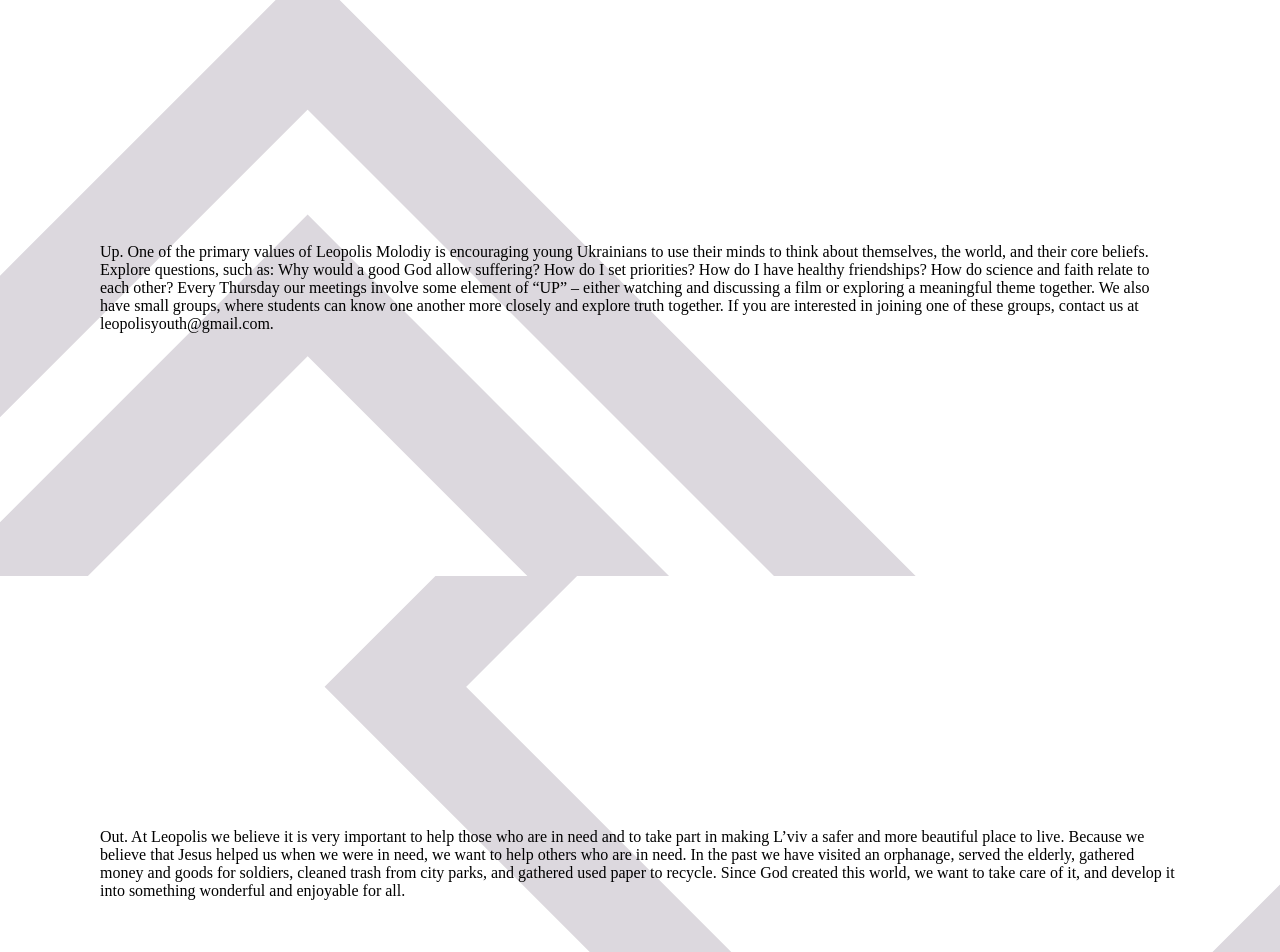
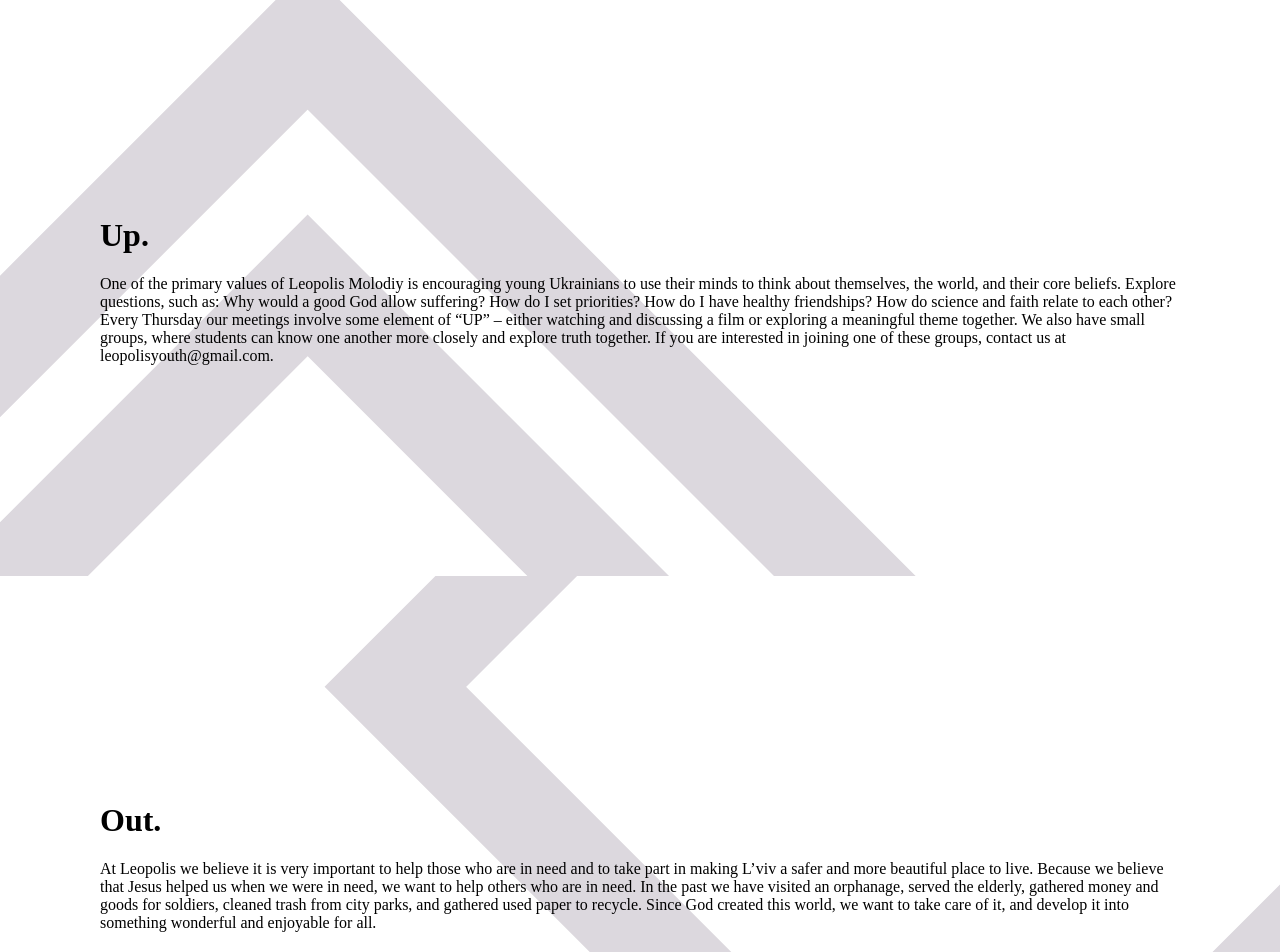
Before and after one commit to gottfried-github/leopolis, a website: page src/index.html in a window 1280 px wide. Shown: the top 952 px of the page. Drawn offline with nearby package versions, Linux system fonts and the light colour scheme; files that its build step writes are made by us from their sources.

Commit message:
wrap headings into h tags

```diff
--- a/src/index.html
+++ b/src/index.html
@@ -32,8 +32,9 @@
                 </div>
                 <div class="content-wrap">
                   <div class="content">
+                    <h1>Up.</h1>
                     <p>
-                      Up. One of the primary values of Leopolis Molodiy is encouraging young Ukrainians to use their minds to think about themselves, the world, and their core beliefs. Explore questions, such as: Why would a good God allow suffering? How do I set priorities? How do I have healthy friendships? How do science and faith relate to each other? Every Thursday our meetings involve some element of “UP” – either watching and discussing a film or exploring a meaningful theme together. We also have small groups, where students can know one another more closely and explore truth together. If you are interested in joining one of these groups, contact us at leopolisyouth@gmail.com.
+                      One of the primary values of Leopolis Molodiy is encouraging young Ukrainians to use their minds to think about themselves, the world, and their core beliefs. Explore questions, such as: Why would a good God allow suffering? How do I set priorities? How do I have healthy friendships? How do science and faith relate to each other? Every Thursday our meetings involve some element of “UP” – either watching and discussing a film or exploring a meaningful theme together. We also have small groups, where students can know one another more closely and explore truth together. If you are interested in joining one of these groups, contact us at leopolisyouth@gmail.com.
                     </p>
                   </div>
                 </div>
@@ -68,8 +69,8 @@
                 </div>
                 <div class="content-wrap">
                   <div class="content">
+                    <h1>Out.</h1>
                     <p>
-                      Out.
                       At Leopolis we believe it is very important to help those who are in need and to take part in making L’viv a safer and more beautiful place to live. Because we believe that Jesus helped us when we were in need, we want to help others who are in need. In the past we have visited an orphanage, served the elderly, gathered money and goods for soldiers, cleaned trash from city parks, and gathered used paper to recycle. Since God created this world, we want to take care of it, and develop it into something wonderful and enjoyable for all.
                     </p>
                   </div>
@@ -137,8 +138,8 @@
                 </div>
                 <div class="content-wrap">
                   <div class="content">
+                    <h1>In.</h1>
                     <p>
-                      In.
                       FUN! As much as we value serious thinking, we also value fun together. Every month we plan events simply for the sake of providing students with time together, exciting opportunities, and rest from studies. Whether it is a fall costume party, building a gingerbread city, going bowling, or traveling to another city, we love time together. Besides our specific “IN” events, every Thursday that is not a Film Night we have quizzes, sing music, or play games. In short, if you want some good fun, come to Leopolis!
                     </p>
                   </div>
```
